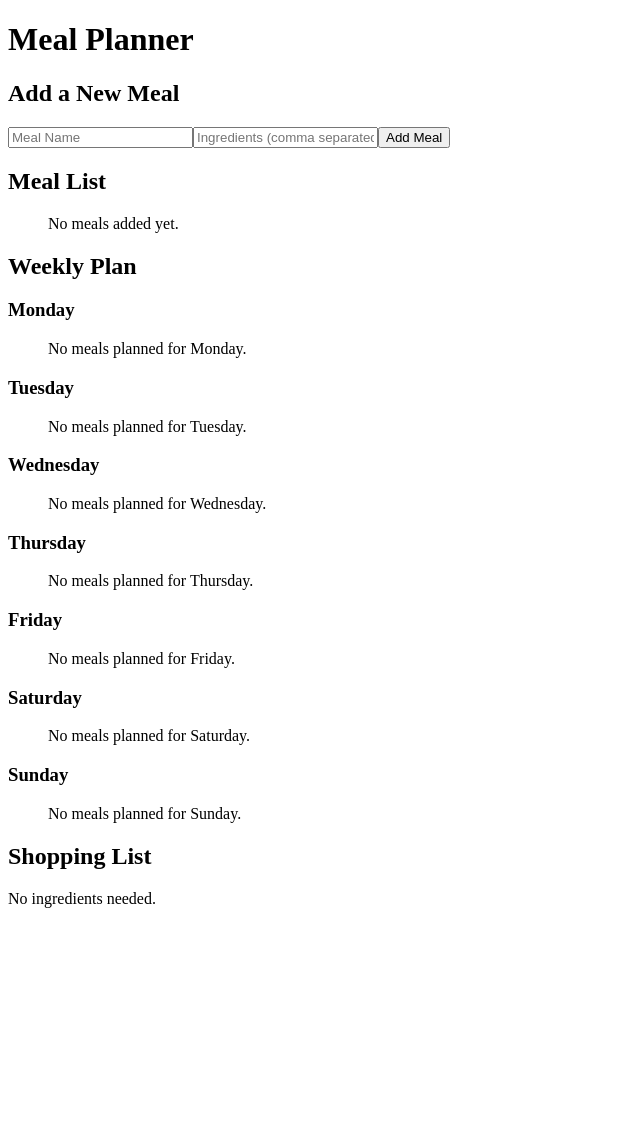
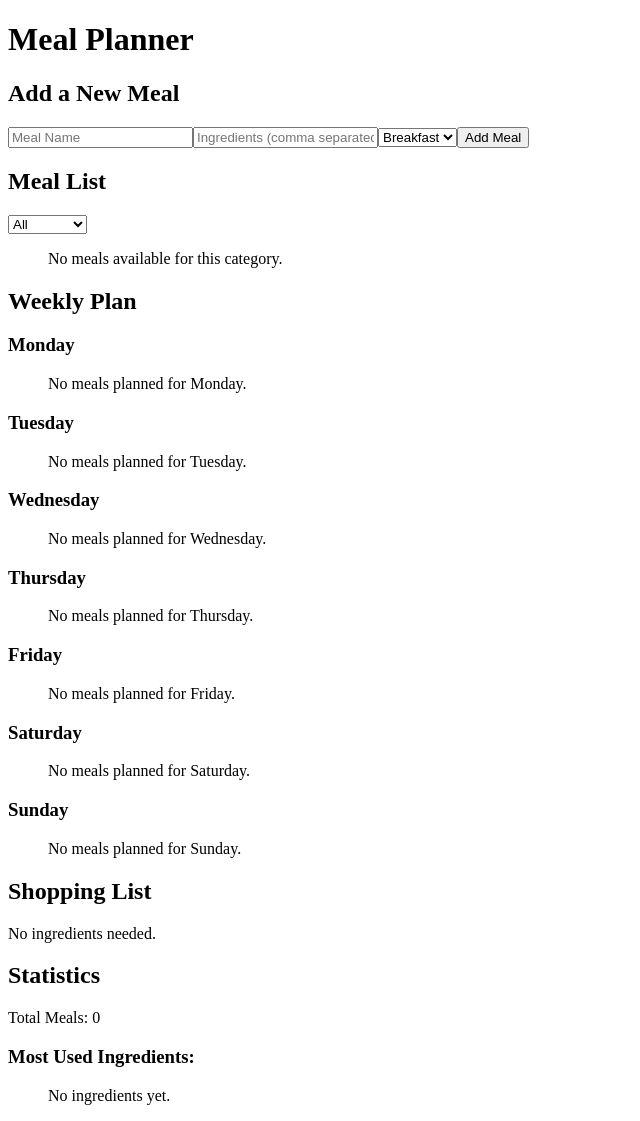
Before and after one commit to xelaz98/meal-planner, a React (Create React App) app: page / in a window 1280 px wide. Shown: the whole page, without its empty margins (0-640 px from the left). Before the commit the page ends 924 px from the top, so only its background shows below. Built offline with nearby package versions, Linux system fonts and the light colour scheme.

Commit message:
Add category filter and statistics

```diff
--- a/src/App.js
+++ b/src/App.js
@@ -3,6 +3,7 @@ import MealList from "./components/MealList";
 import FormAddMeal from "./components/FormAddMeal";
 import WeeklyPlan from "./components/WeeklyPlan";
 import ShoppingList from "./components/ShoppingList";
+import Stats from "./components/Stats";
 
 function App() {
   const [meals, setMeals] = useState([]);
@@ -38,6 +39,7 @@ function App() {
         onAddToPlan={handleAddToPlan}
       />
       <ShoppingList weeklyPlan={weeklyPlan} />
+      <Stats meals={meals} />
     </div>
   );
 }
--- a/src/components/FormAddMeal.js
+++ b/src/components/FormAddMeal.js
@@ -3,6 +3,7 @@ import React, { useState } from "react";
 export default function FormAddMeal({ onAddMeal }) {
   const [name, setName] = useState("");
   const [ingredients, setIngredients] = useState("");
+  const [category, setCategory] = useState("Breakfast");
 
   const handleSubmit = (e) => {
     e.preventDefault();
@@ -12,11 +13,13 @@ export default function FormAddMeal({ onAddMeal }) {
       id: crypto.randomUUID(),
       name,
       ingredients: ingredients.split(",").map((ing) => ing.trim()),
+      category,
     };
 
     onAddMeal(newMeal);
     setName("");
     setIngredients("");
+    setCategory("Breakfast");
   };
 
   return (
@@ -34,6 +37,11 @@ export default function FormAddMeal({ onAddMeal }) {
         value={ingredients}
         onChange={(e) => setIngredients(e.target.value)}
       />
+      <select value={category} onChange={(e) => setCategory(e.target.value)}>
+        <option value="Breakfast">Breakfast</option>
+        <option value="Lunch">Lunch</option>
+        <option value="Dinner">Dinner</option>
+      </select>
       <button type="submit">Add Meal</button>
     </form>
   );
--- a/src/components/MealList.js
+++ b/src/components/MealList.js
@@ -1,18 +1,30 @@
-import React from "react";
+import React, { useState } from "react";
 
 export default function MealList({ meals }) {
+  const [filter, setFilter] = useState("All");
+
+  const filteredMeals =
+    filter === "All" ? meals : meals.filter((meal) => meal.category === filter);
+
   return (
     <div>
       <h2>Meal List</h2>
+      <select value={filter} onChange={(e) => setFilter(e.target.value)}>
+        <option value="All">All</option>
+        <option value="Breakfast">Breakfast</option>
+        <option value="Lunch">Lunch</option>
+        <option value="Dinner">Dinner</option>
+      </select>
       <ul>
-        {meals.length > 0 ? (
-          meals.map((meal) => (
+        {filteredMeals.length > 0 ? (
+          filteredMeals.map((meal) => (
             <li key={meal.id}>
-              <strong>{meal.name}</strong>: {meal.ingredients.join(", ")}
+              <strong>{meal.name}</strong> ({meal.category}):{" "}
+              {meal.ingredients.join(", ")}
             </li>
           ))
         ) : (
-          <p>No meals added yet.</p>
+          <p>No meals available for this category.</p>
         )}
       </ul>
     </div>
--- /dev/null
+++ b/src/components/Stats.js
@@ -0,0 +1,33 @@
+import React from "react";
+
+export default function Stats({ meals }) {
+  const totalMeals = meals.length;
+  const allIngredients = meals.flatMap((meal) => meal.ingredients);
+  const ingredientCount = allIngredients.reduce((acc, ing) => {
+    acc[ing] = (acc[ing] || 0) + 1;
+    return acc;
+  }, {});
+
+  const mostUsedIngredients = Object.entries(ingredientCount)
+    .sort((a, b) => b[1] - a[1])
+    .slice(0, 3);
+
+  return (
+    <div>
+      <h2>Statistics</h2>
+      <p>Total Meals: {totalMeals}</p>
+      <h3>Most Used Ingredients:</h3>
+      <ul>
+        {mostUsedIngredients.length > 0 ? (
+          mostUsedIngredients.map(([ing, count]) => (
+            <li key={ing}>
+              {ing}: {count} times
+            </li>
+          ))
+        ) : (
+          <p>No ingredients yet.</p>
+        )}
+      </ul>
+    </div>
+  );
+}
```
